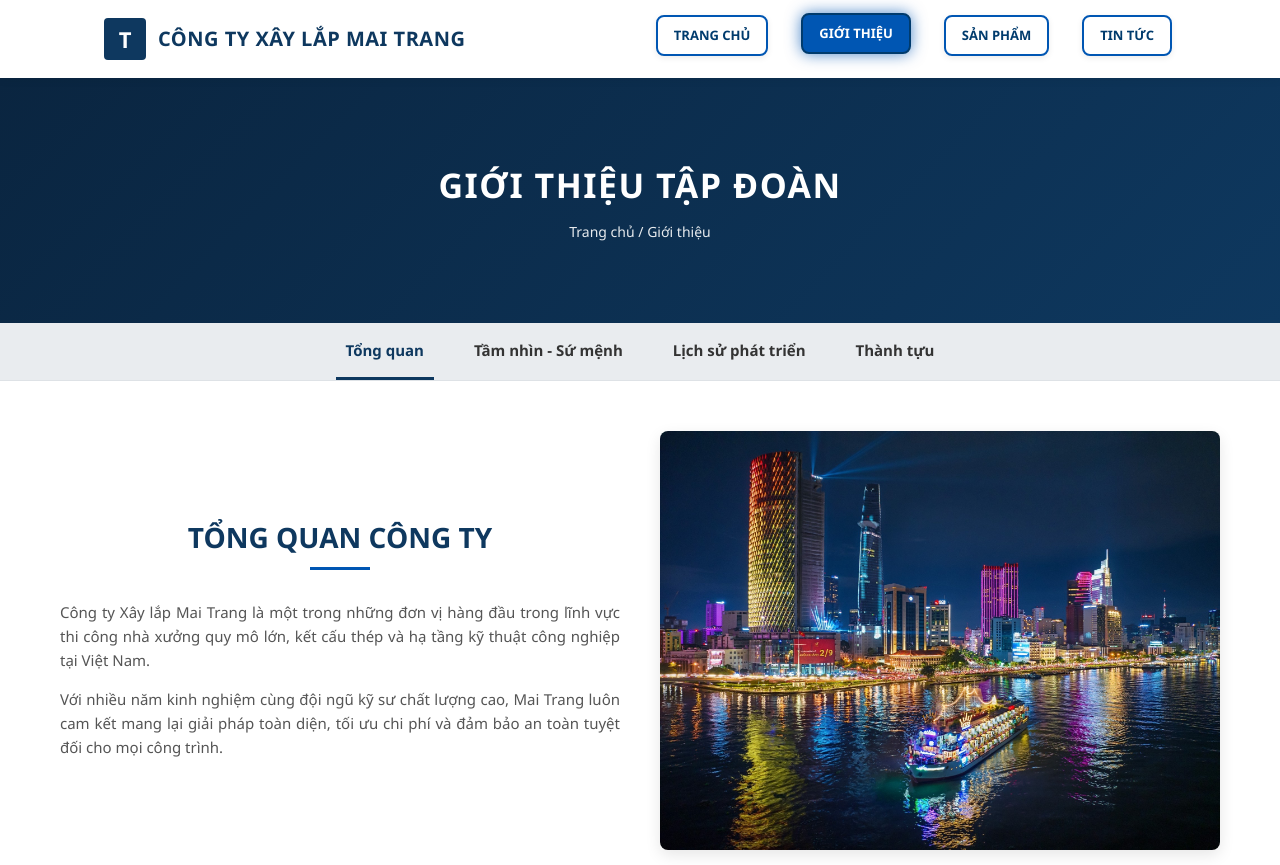
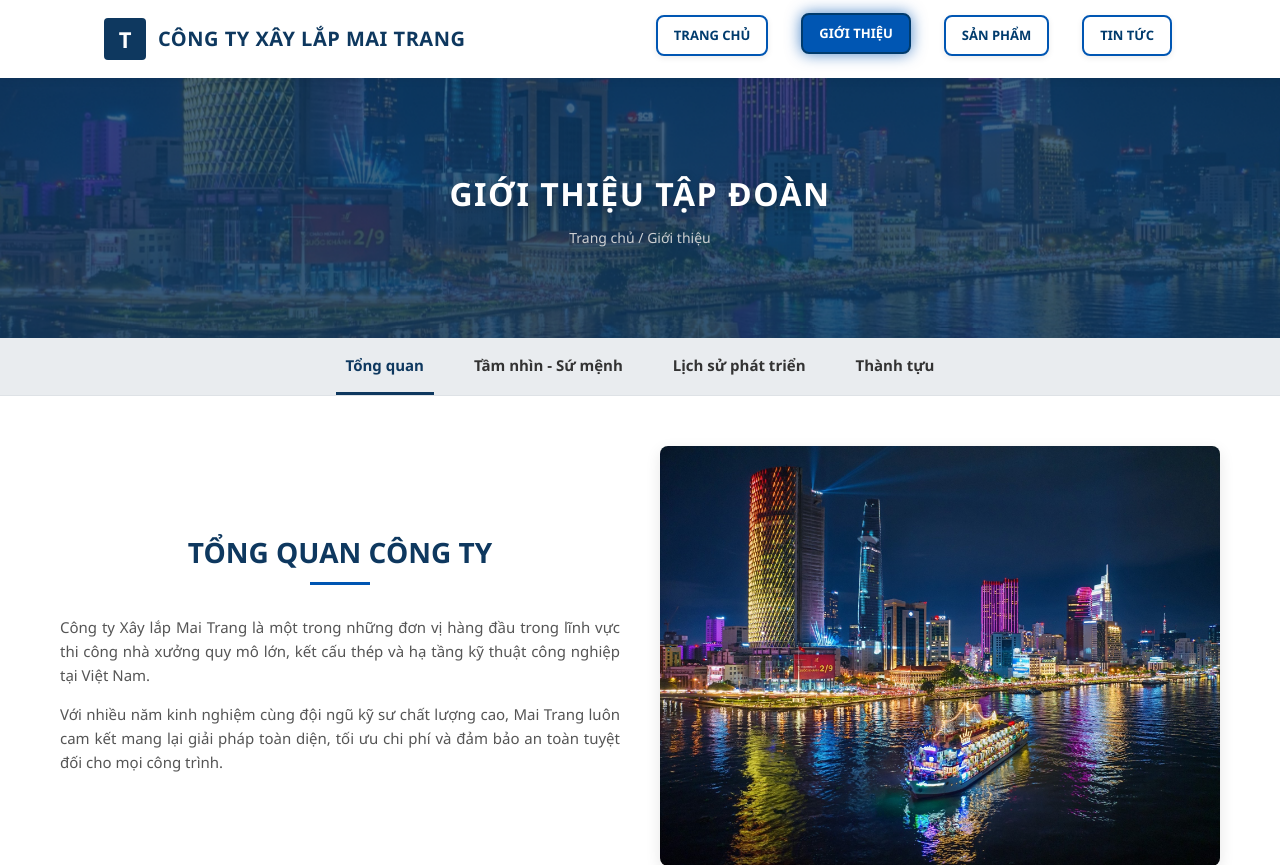
Before and after one commit to ductampham424-beep/web_dau_tien, a Django app: page /gioi-thieu/ in a window 1280 px wide. Shown: the top 865 px of the page. Run offline with Django 5.2, Linux system fonts and the light colour scheme.

Commit message:
update hero banner zoom effect

```diff
--- a/home/templates/home/gioi_thieu.html
+++ b/home/templates/home/gioi_thieu.html
@@ -205,6 +205,70 @@
         text-align: center;
     }
 }
+/* Custom Hero Banner Ảnh Động Zoom */
+.page-banner {
+    position: relative;
+    height: 260px;
+    display: flex;
+    align-items: center;
+    justify-content: center;
+    overflow: hidden;
+    text-align: center;
+    color: #fff;
+}
+
+/* Lớp ảnh nền tự động zoom từ từ */
+.page-banner-bg {
+    position: absolute;
+    top: 0;
+    left: 0;
+    width: 100%;
+    height: 100%;
+    background-image: linear-gradient(rgba(14, 56, 95, 0.75), rgba(14, 56, 95, 0.85)), url("{% static 'images/dem-sai-gon.jpg' %}");
+    background-size: cover;
+    background-position: center;
+    animation: zoomBackground 18s infinite alternate ease-in-out;
+    z-index: 1;
+}
+
+/* Lớp chữ nằm nổi phía trên ảnh */
+.banner-content {
+    position: relative;
+    z-index: 2;
+    padding: 0 20px;
+}
+
+.banner-content h1 {
+    font-size: 32px;
+    font-weight: 800;
+    letter-spacing: 1.5px;
+    margin-bottom: 8px;
+    text-transform: uppercase;
+    text-shadow: 0 2px 10px rgba(0,0,0,0.3);
+    color: #fff;
+}
+
+.breadcrumb, .breadcrumb a, .breadcrumb span {
+    font-size: 14px;
+    color: #e0e0e0;
+    text-decoration: none;
+}
+
+.breadcrumb a:hover {
+    color: #0056b3;
+}
+
+/* Keyframes chuyển động phóng to/thu nhỏ ảnh */
+@keyframes zoomBackground {
+    0% { transform: scale(1); }
+    100% { transform: scale(1.15); }
+}
+
+/* Responsive cho điện thoại */
+@media (max-width: 768px) {
+    .page-banner { height: 180px !important; }
+    .banner-content h1 { font-size: 22px !important; }
+}
     </style>
 </head>
 <body>
@@ -225,11 +289,11 @@
         </div>
     </header>
 
-    <!-- Hero Banner có Canvas chuyển động -->
+    <!-- Hero Banner Ảnh Nền Chuyển Động Zoom -->
 <section class="page-banner">
-        <canvas id="banner-canvas"></canvas>
+    <div class="page-banner-bg"></div>
     <div class="banner-content">
-            <h1>Giới Thiệu Tập Đoàn</h1>
+        <h1>GIỚI THIỆU TẬP ĐOÀN</h1>
         <div class="breadcrumb">
             <a href="{% url 'trang_chu' %}">Trang chủ</a> / <span>Giới thiệu</span>
         </div>
```
Lines whose indentation alone changed are shown as unchanged.
